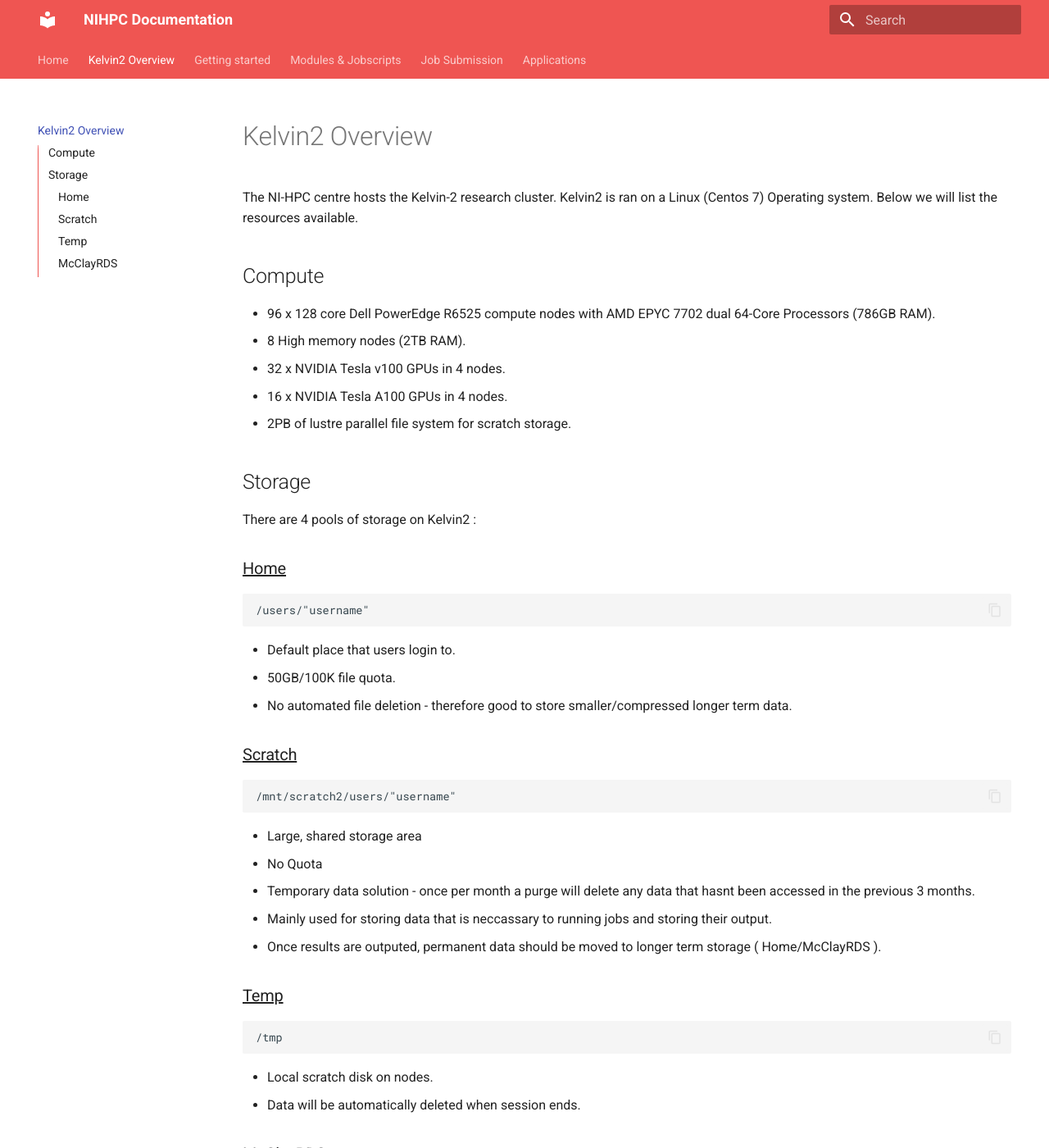
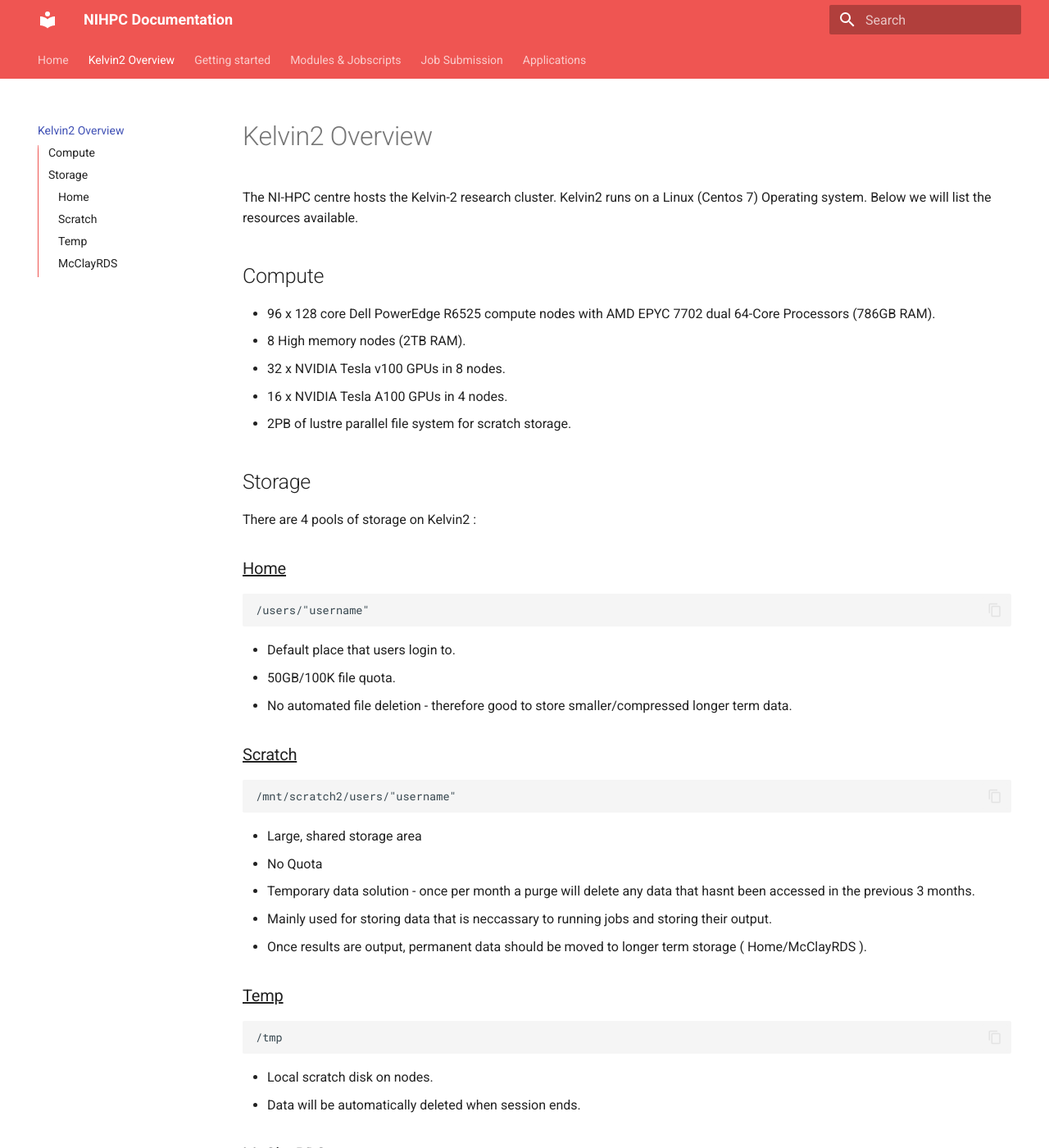
Before and after one commit to ethanbradley/nihpc-documentation, an MkDocs documentation site: the page built from docs/Kelvin2 Overview.md, in a window 1280 px wide and 1400 px high. Shown: the whole window at 82% size. Built offline with MkDocs 1.6.1 and Material for MkDocs 9.7.7, drawn with Linux system fonts in a browser that asks for light colours; some of the changed text lies outside the part shown.

Commit message:
Update Kelvin2 Overview.md

```diff
--- a/docs/Kelvin2 Overview.md
+++ b/docs/Kelvin2 Overview.md
@@ -1,12 +1,12 @@
 The NI-HPC centre hosts the Kelvin-2 research cluster.
-Kelvin2 is ran on a Linux (Centos 7) Operating system.
+Kelvin2 runs on a Linux (Centos 7) Operating system.
 Below we will list the resources available.
 
 ## Compute
 
 - 96 x 128 core Dell PowerEdge R6525 compute nodes with AMD EPYC 7702 dual 64-Core Processors (786GB RAM).
 - 8 High memory nodes (2TB RAM).
-- 32 x NVIDIA Tesla v100 GPUs in 4 nodes.
+- 32 x NVIDIA Tesla v100 GPUs in 8 nodes.
 - 16 x NVIDIA Tesla A100 GPUs in 4 nodes.
 - 2PB of lustre parallel file system for scratch storage.
 
@@ -28,7 +28,7 @@
  - No Quota
  - Temporary data solution - once per month a purge will delete any data that hasnt been accessed in the previous 3 months.
  - Mainly used for storing data that is neccassary to running jobs and storing their output.
- - Once results are outputed, permanent data should be moved to longer term storage ( Home/McClayRDS ).
+ - Once results are output, permanent data should be moved to longer term storage ( Home/McClayRDS ).
 
 ### <ins>Temp</ins>
 
```
Also changed, not shown: other parts of docs/Kelvin2 Overview.md (+2 -2 lines).
